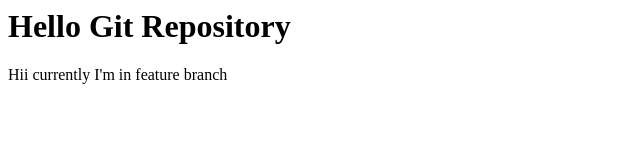
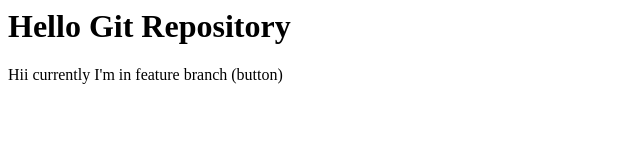
Before and after one commit to KumariSnehaa/PCRepository, a plain HTML site: page index.html in a window 1280 px wide. Shown: the full height of the page, 0-640 px from the left. Drawn offline with Linux system fonts and the light colour scheme.

Commit message:
button added in paragraph

```diff
--- a/index.html
+++ b/index.html
@@ -1,3 +1,3 @@
 <h1> Hello Git Repository</h1>
 
-<p>Hii  currently I'm in feature branch</p>
+<p>Hii  currently I'm in feature branch (button)</p>
```
